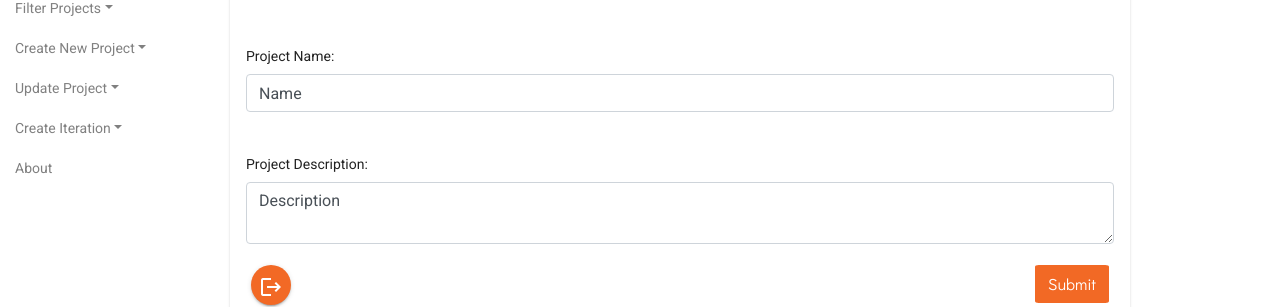
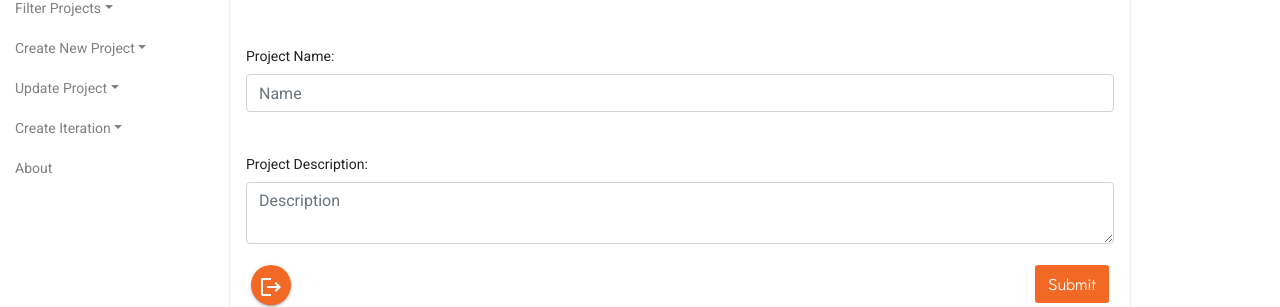
Before and after one commit to revaturelabs/project-registry-frontend, an Angular app in the folder p3-frontend/: page /create-project in a window 1280 px wide. Shown: the part 237-544 px from the top of the page. Built offline with nearby package versions, Linux system fonts and the light colour scheme.

Commit message:
input placeholder attributes were added so that users don't need to to delete text when they create a new project

```diff
--- a/p3-frontend/src/app/components/create-project/create-project.component.html
+++ b/p3-frontend/src/app/components/create-project/create-project.component.html
@@ -7,12 +7,12 @@
   <form>
     <div class="form-group">
       <label for="project-name-box">Project Name:</label>
-      <input type="text" class="form-control" id="project-name-box" name="Name" [(ngModel)] = "this.projectName">
+      <input type="text" class="form-control" id="project-name-box" placeholder="Name" name="Name" [(ngModel)] = "this.projectName">
     </div>
 
     <div class="form-group">
       <label for="project-description-box">Project Description:</label>
-      <textarea  class="form-control" id="project-description-box" name="Description" [(ngModel)] = "this.projectDescription"></textarea>
+      <textarea  class="form-control" id="project-description-box" placeholder="Description" name="Description" [(ngModel)] = "this.projectDescription"></textarea>
     </div>
     <p class="text-center" style="color: red;" *ngIf = "this.errorDetected" id="errorText">Error Text</p>
 
--- a/p3-frontend/src/app/components/create-project/create-project.component.ts
+++ b/p3-frontend/src/app/components/create-project/create-project.component.ts
@@ -15,8 +15,8 @@ import { ProjectService } from 'src/app/service/project.service';
 })
 export class CreateProjectComponent implements OnInit {
   public newProject: Project = new Project(0, "", new Status(1, "IN_ITERATION", ""), "", new User(1, "william", new Role(1, "admin")), [new Tag(8, "GIT", "This project used GIT")], new Phase(1, "BACKLOG_GENERATED", "CoE has completed the iterations backlog, awaiting trainer approval"));
-  public projectName: string = "Name";
-  public projectDescription: string = "Description";
+  public projectName: string = "";
+  public projectDescription: string = "";
 
   public errorDetected:boolean = false;
   constructor(public projectService: ProjectService,
```
